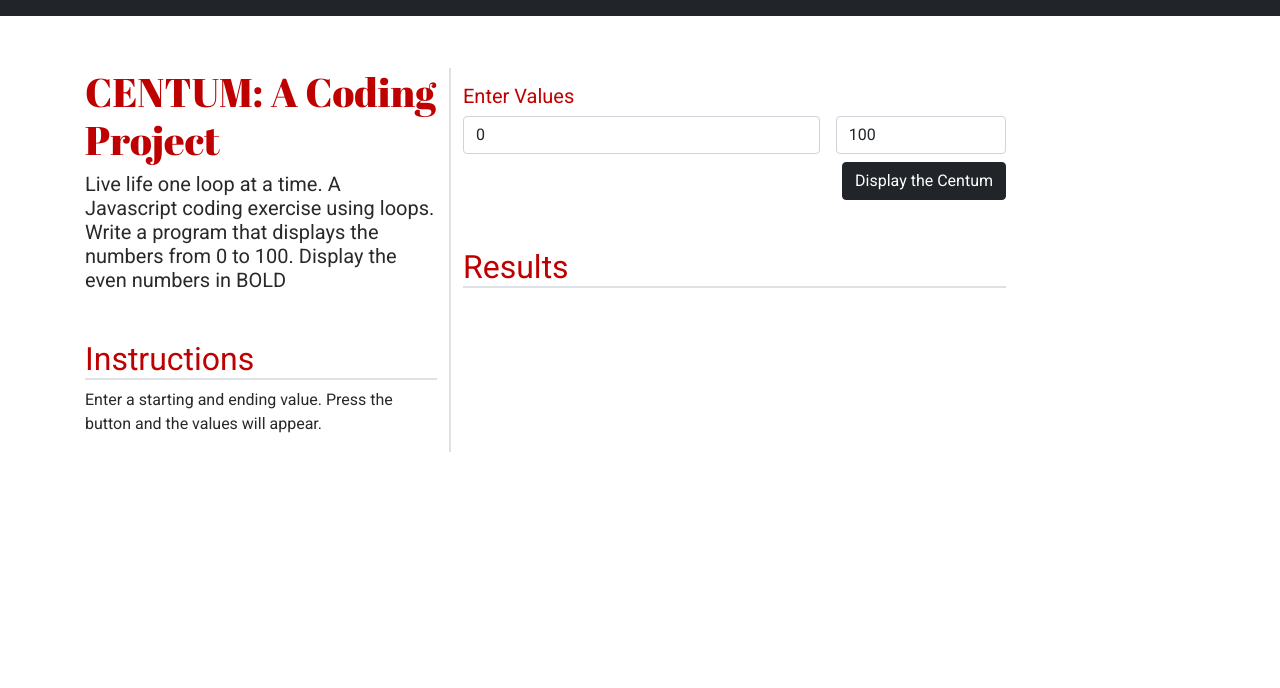
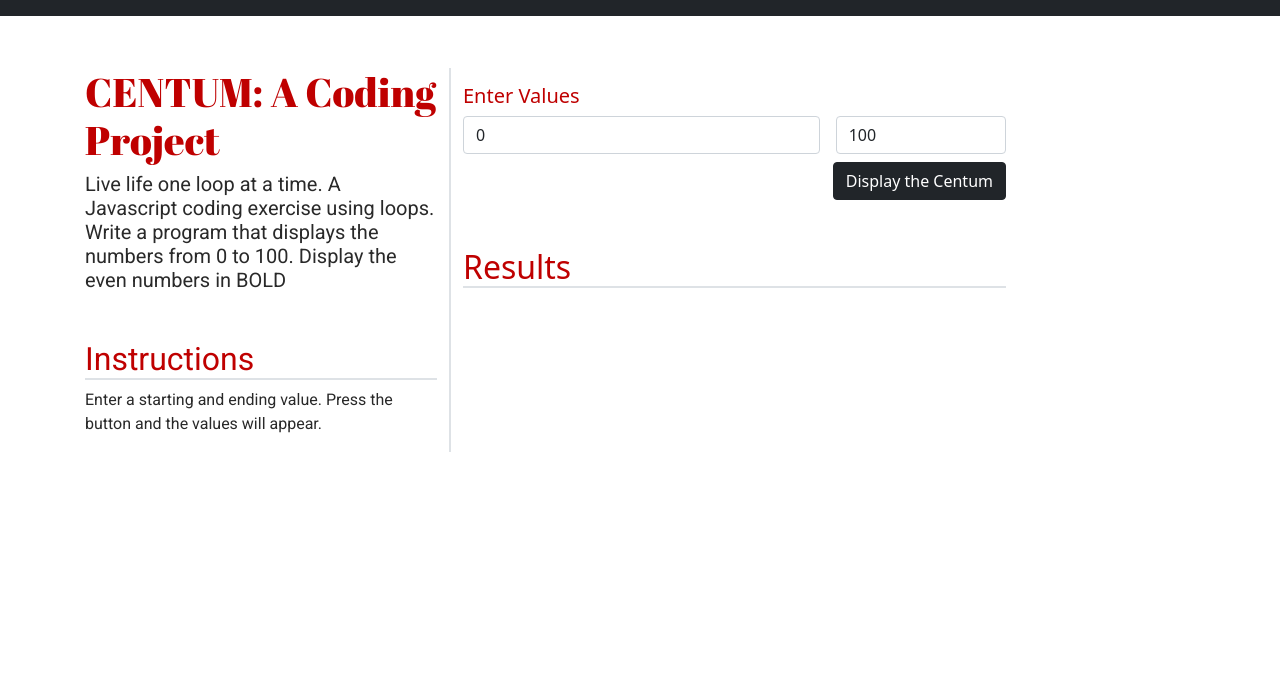
Before and after one commit to CourtneyRohrer/Centum, a plain HTML site: page app.html in a window 1280 px wide. Shown: the part 40-728 px from the top of the page. Drawn offline with nearby package versions, Linux system fonts and the light colour scheme.

Commit message:
Small changes

```diff
--- a/app.html
+++ b/app.html
@@ -62,7 +62,7 @@
                 <p>Enter a starting and ending value. Press the button and the values will appear.</p>
             </div>
             <!-- === APP === -->
-            <div class="col mt-3 body-font">
+            <div class="col mt-3">
                 <div>
                     <h5>Enter Values</h5>
                     <form class="row gy-2 gx-3">
--- a/css/site.css
+++ b/css/site.css
@@ -11,6 +11,7 @@
 
 .even {
     font-weight: bold;
+
 }
 
 body {
--- a/js/site.js
+++ b/js/site.js
@@ -46,7 +46,7 @@ function displayNumbers(numbers){
             className = "even";
         }
         else {
-            className = "odd"
+            className = "odd";
         }
         templateRows += `<tr><td class="${className}">${number}</td></tr>`;
     }
```
